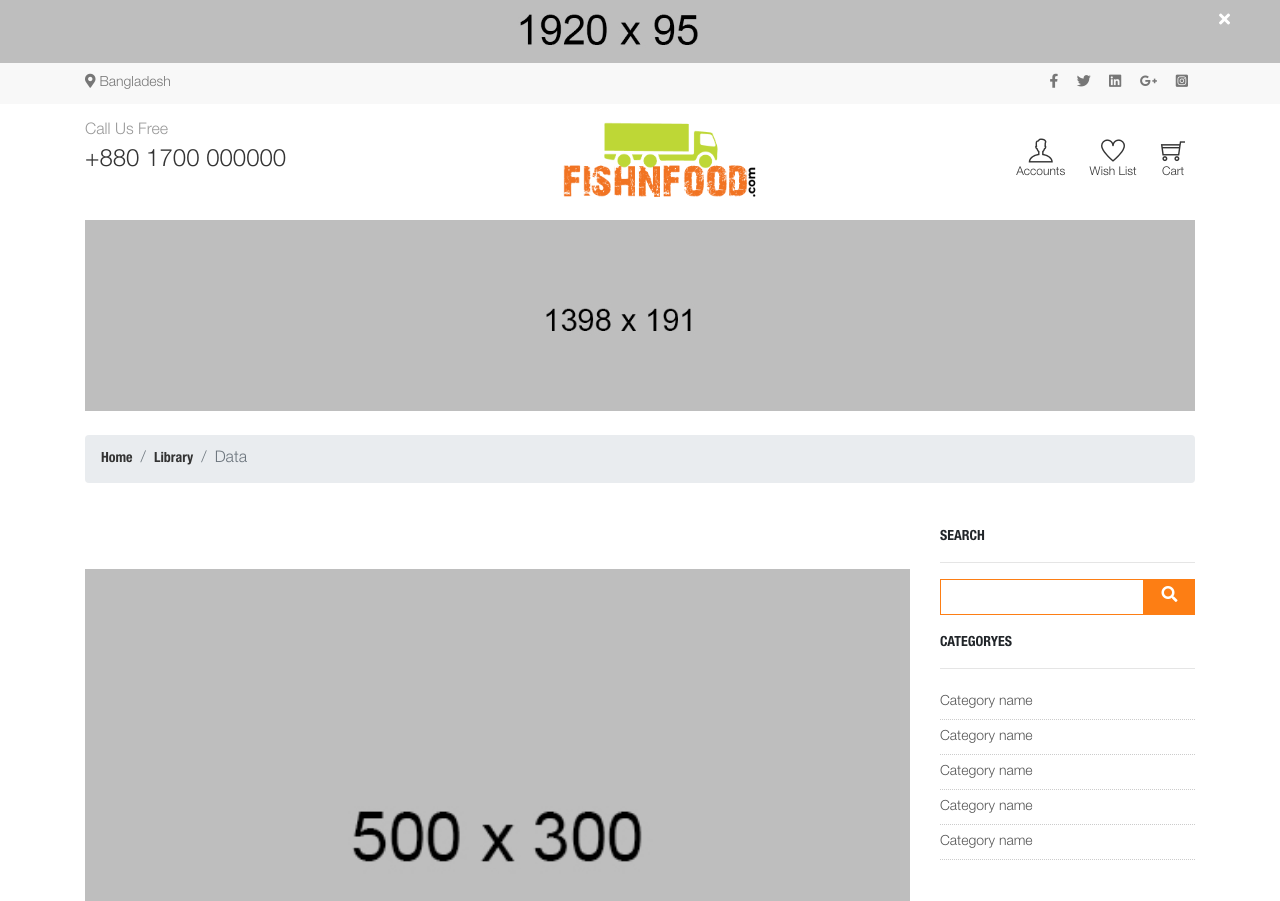
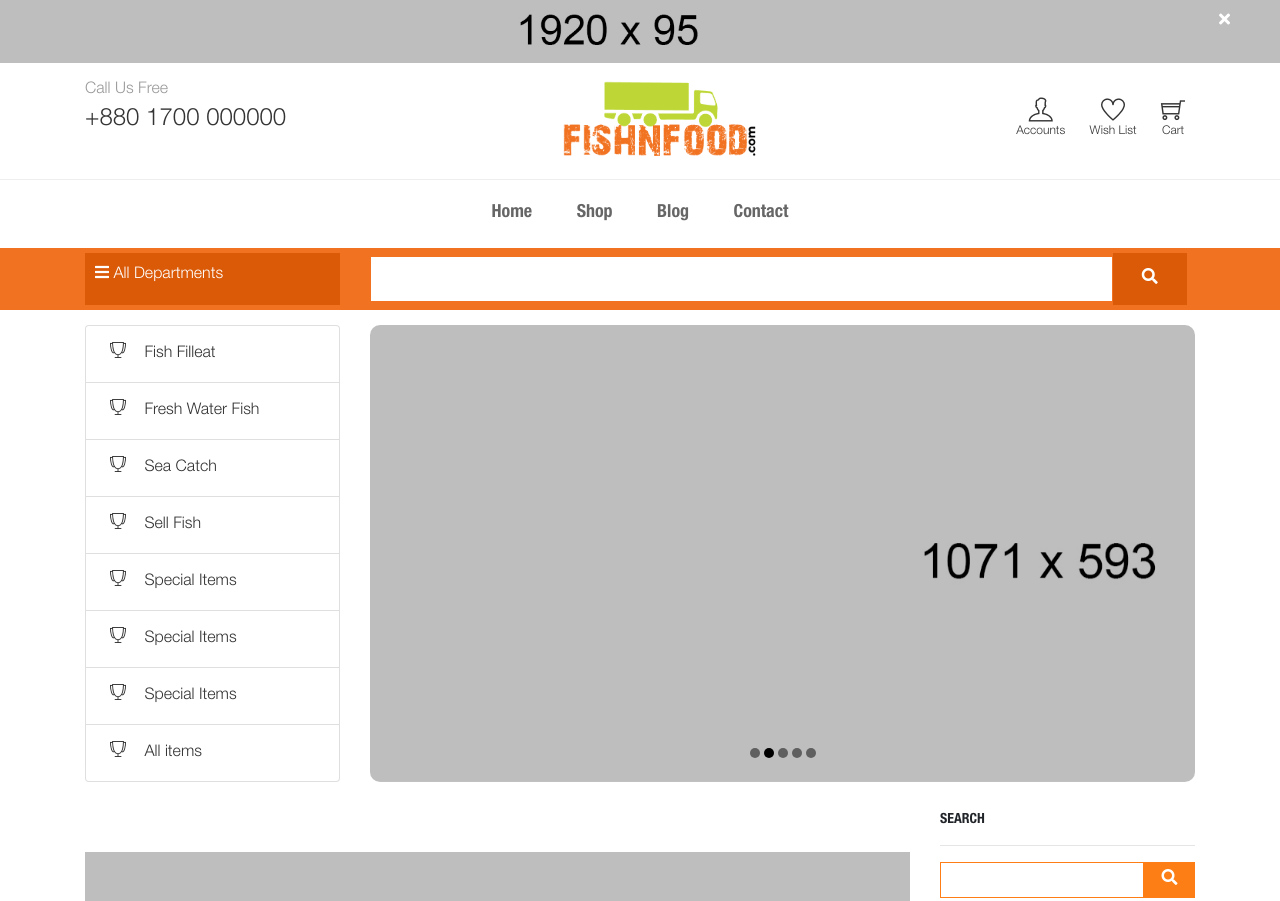
Before and after one commit to codersbd-soft/fish-n-food-design, a plain HTML site: page blog.html in a window 1280 px wide. Shown: the top 901 px of the page. Drawn offline with Linux system fonts and the light colour scheme.

Commit message:
page connect to others

```diff
--- a/assets/css/style.css
+++ b/assets/css/style.css
@@ -56,6 +56,7 @@ a:hover {
 li {
 	list-style: none;
 }
+
 
 
 .cart-btn {
--- a/blog.html
+++ b/blog.html
@@ -3,7 +3,7 @@
 <head>
 	<meta charset="UTF-8">
 
-	<title>Fish n Food</title>
+	<title>Blog</title>
 
 	<!-- ALL CSS FILES  -->
 	<link rel="stylesheet" href="assets/css/bootstrap.min.css">
@@ -25,32 +25,7 @@
 		<a id="top-bar" href="#"><i class="fas fa-times"></i></a>
 	</section>
 
-	<!-- TOP BAR  -->
-	<section class="top-bar">
-		<div class="container">
-			<div class="row">
-				<div class="col-md-6">
-					<div class="location">
-						<a href="#">
-							<i class="fas fa-map-marker-alt"></i>
-							<span>Bangladesh</span>
-						</a>
-					</div>
-				</div>
-				<div class="col-md-6">
-					<div class="social">
-						<ul>
-							<li><a href="#"><i class="fab fa-facebook-f"></i></a></li>
-							<li><a href="#"><i class="fab fa-twitter"></i></a></li>
-							<li><a href="#"><i class="fab fa-linkedin"></i></a></li>
-							<li><a href="#"><i class="fab fa-google-plus-g"></i></a></li>
-							<li><a href="#"><i class="fab fa-instagram-square"></i></a></li>
-						</ul>
-					</div>
-				</div>
-			</div>
-		</div>
-	</section>
+
 
 	<!-- TOP BAR  -->
 	<section class="main-header">
@@ -85,27 +60,86 @@
 
 
 
+	<!-- Main main-menu -->
+	<nav class="mein-menu">
+		<div class="container">
+			<div class="row">
+				<div class="col-md-12">
+					<div class="main-menu-list">
+						<ul>
+							<li><a href="index.html">Home</a></li>
+							<li><a href="products.html">Shop</a></li>
+							<li><a href="blog.html">Blog</a></li>
+							<li><a href="contact.html">Contact</a></li>
+						</ul>
+					</div>
+				</div>
+			</div>
+		</div>
+	</nav>
+
+	<!-- NAV SESION  -->
+	<nav class="main-menu">
+		<div class="container">
+			<div class="row">
+				<div class="col-md-3">
+					<a href="#">
+						<i class="fas fa-bars"></i>
+						All Departments
+					</a>
+				</div>
+				<div class="col-md-9">
+					<form action="">
+						<input type="search"><button><i class="fas fa-search"></i></button>
+					</form>
+				</div>
+			</div>
+		</div>
+	</nav>
+
+	<!-- Banner area  -->
+	<section class="site-banner">
+		<div class="container">
+			<div class="row">
+				<div class="col-md-3">
+					<div class="categories">
+						<ul class="list-group">
+							<li class="list-group-item"><a href="#"> <i class="ti-cup"></i> Fish Filleat</a></li>
+							<li class="list-group-item"><a href="#"> <i class="ti-cup"></i> Fresh Water Fish</a></li>
+							<li class="list-group-item"><a href="#"> <i class="ti-cup"></i> Sea Catch</a></li>
+							<li class="list-group-item"><a href="#"> <i class="ti-cup"></i> Sell Fish</a></li>
+							<li class="list-group-item"><a href="#"> <i class="ti-cup"></i> Special Items</a></li>
+							<li class="list-group-item"><a href="#"> <i class="ti-cup"></i> Special Items</a></li>
+							<li class="list-group-item"><a href="#"> <i class="ti-cup"></i> Special Items</a></li>
+							<li class="list-group-item"><a href="#"> <i class="ti-cup"></i> All items</a></li>
+						</ul>
+					</div>
+				</div>
+				<div class="col-md-9">
+					<div id="site-main-banner" class="site-slider owl-carousel">
+						<div class="site-slider-item">
+							<img class="w-100" src="assets/media/img/banner.jpg" alt="">
+						</div>
+						<div class="site-slider-item">
+							<img class="w-100" src="assets/media/img/banner.jpg" alt="">
+						</div>
+						<div class="site-slider-item">
+							<img class="w-100" src="assets/media/img/banner.jpg" alt="">
+						</div>
+						<div class="site-slider-item">
+							<img class="w-100" src="assets/media/img/banner.jpg" alt="">
+						</div>
+						<div class="site-slider-item">
+							<img class="w-100" src="assets/media/img/banner.jpg" alt="">
+						</div>
+					</div>
+				</div>
+			</div>
+		</div>
+	</section>
 
 
 
-
-	<!-- TOP BAR BANNER  -->
-	<section class="page-title-banner">
-	  <div class="container">
-	  	<div class="page-title-banner-img"></div>
-	  </div>
-	</section>
-	<br>
-	<!-- TOP BAR  -->
-	<section class="page-title-bar">
-	  <div class="container">
-	  	<ol class="breadcrumb">
-	  	  <li class="breadcrumb-item"><a href="#">Home</a></li>
-	  	  <li class="breadcrumb-item"><a href="#">Library</a></li>
-	  	  <li class="breadcrumb-item active" aria-current="page">Data</li>
-	  	</ol>
-	  </div>
-	</section>
 
 
 	<section class="blog">
```
Also changed, not shown: 404.html (+1 -1 lines), cart.html (+1 -27 lines), checkout.html (+2 -27 lines), contact.html (+5 -6 lines), index.html (+4 -5 lines), products.html (+5 -58 lines), single-product.html (+1 -27 lines).
